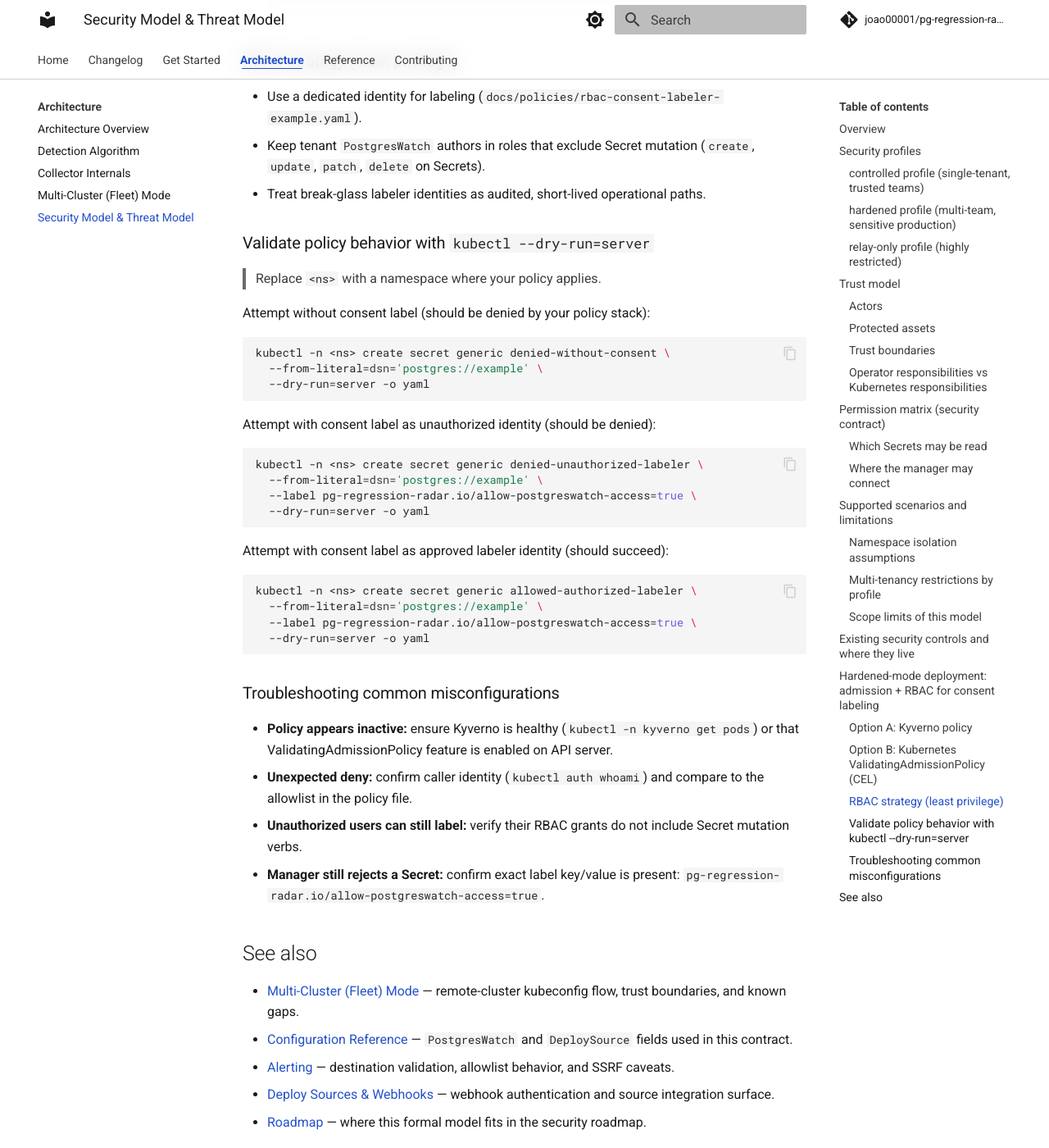
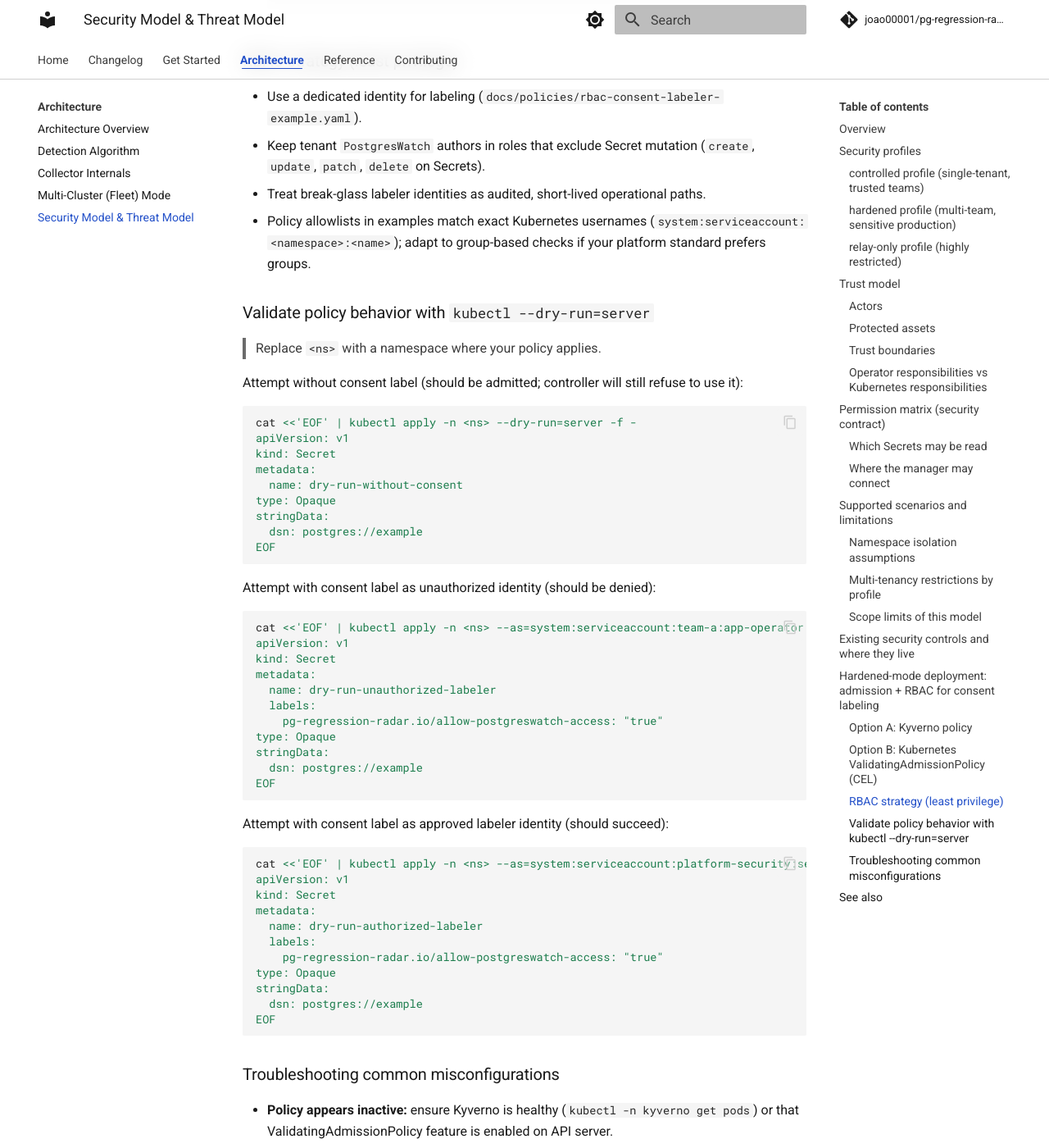
Before and after one commit to joao00001/pg-regression-radar, an MkDocs documentation site: the page built from docs/security-model.md, in a window 1280 px wide and 1400 px high, scrolled down 8313 px. Shown: the whole window at 82% size. Built offline with MkDocs 1.6.1 and Material for MkDocs 9.7.7, drawn with Linux system fonts in a browser that asks for light colours; comment, search, counter and statistics services are not loaded; the version menu is left out.

Commit message:
docs: tighten admission policy examples and guidance
Co-authored-by: joao00001 <149160126+joao00001@users.noreply.github.com>

````diff
--- a/docs/policies/kyverno-consent-label-policy.yaml
+++ b/docs/policies/kyverno-consent-label-policy.yaml
@@ -26,6 +26,12 @@
 #   - Verify identity is listed in the NotIn exception list below.
 # - Need emergency path:
 #   - Keep a dedicated break-glass identity in the allowlist and audit its use.
+#
+# Identity model note:
+# - The allowlist below uses exact Kubernetes usernames
+#   (`system:serviceaccount:<namespace>:<name>`).
+# - If your platform standard is group-based authorization, update the policy to
+#   match `request.userInfo.groups` instead of usernames.
 apiVersion: kyverno.io/v1
 kind: ClusterPolicy
 metadata:
--- a/docs/security-model.md
+++ b/docs/security-model.md
@@ -201,35 +201,56 @@ Use these policy examples to ensure tenants cannot self-approve Secret access by
 - Use a dedicated identity for labeling (`docs/policies/rbac-consent-labeler-example.yaml`).
 - Keep tenant `PostgresWatch` authors in roles that exclude Secret mutation (`create`, `update`, `patch`, `delete` on Secrets).
 - Treat break-glass labeler identities as audited, short-lived operational paths.
+- Policy allowlists in examples match exact Kubernetes usernames (`system:serviceaccount:<namespace>:<name>`); adapt to group-based checks if your platform standard prefers groups.
 
 ### Validate policy behavior with `kubectl --dry-run=server`
 
 > Replace `<ns>` with a namespace where your policy applies.
 
-Attempt without consent label (should be denied by your policy stack):
+Attempt without consent label (should be admitted; controller will still refuse to use it):
 
 ```bash
-kubectl -n <ns> create secret generic denied-without-consent \
-  --from-literal=dsn='postgres://example' \
-  --dry-run=server -o yaml
+cat <<'EOF' | kubectl apply -n <ns> --dry-run=server -f -
+apiVersion: v1
+kind: Secret
+metadata:
+  name: dry-run-without-consent
+type: Opaque
+stringData:
+  dsn: postgres://example
+EOF
 ```
 
 Attempt with consent label as unauthorized identity (should be denied):
 
 ```bash
-kubectl -n <ns> create secret generic denied-unauthorized-labeler \
-  --from-literal=dsn='postgres://example' \
-  --label pg-regression-radar.io/allow-postgreswatch-access=true \
-  --dry-run=server -o yaml
+cat <<'EOF' | kubectl apply -n <ns> --as=system:serviceaccount:team-a:app-operator --dry-run=server -f -
+apiVersion: v1
+kind: Secret
+metadata:
+  name: dry-run-unauthorized-labeler
+  labels:
+    pg-regression-radar.io/allow-postgreswatch-access: "true"
+type: Opaque
+stringData:
+  dsn: postgres://example
+EOF
 ```
 
 Attempt with consent label as approved labeler identity (should succeed):
 
 ```bash
-kubectl -n <ns> create secret generic allowed-authorized-labeler \
-  --from-literal=dsn='postgres://example' \
-  --label pg-regression-radar.io/allow-postgreswatch-access=true \
-  --dry-run=server -o yaml
+cat <<'EOF' | kubectl apply -n <ns> --as=system:serviceaccount:platform-security:secret-consent-labeler --dry-run=server -f -
+apiVersion: v1
+kind: Secret
+metadata:
+  name: dry-run-authorized-labeler
+  labels:
+    pg-regression-radar.io/allow-postgreswatch-access: "true"
+type: Opaque
+stringData:
+  dsn: postgres://example
+EOF
 ```
 
 ### Troubleshooting common misconfigurations
````
Also changed, not shown: docs/policies/rbac-consent-labeler-example.yaml (+8 -2 lines), docs/policies/validating-admission-policy-consent-label.yaml (+19 -0 lines).
